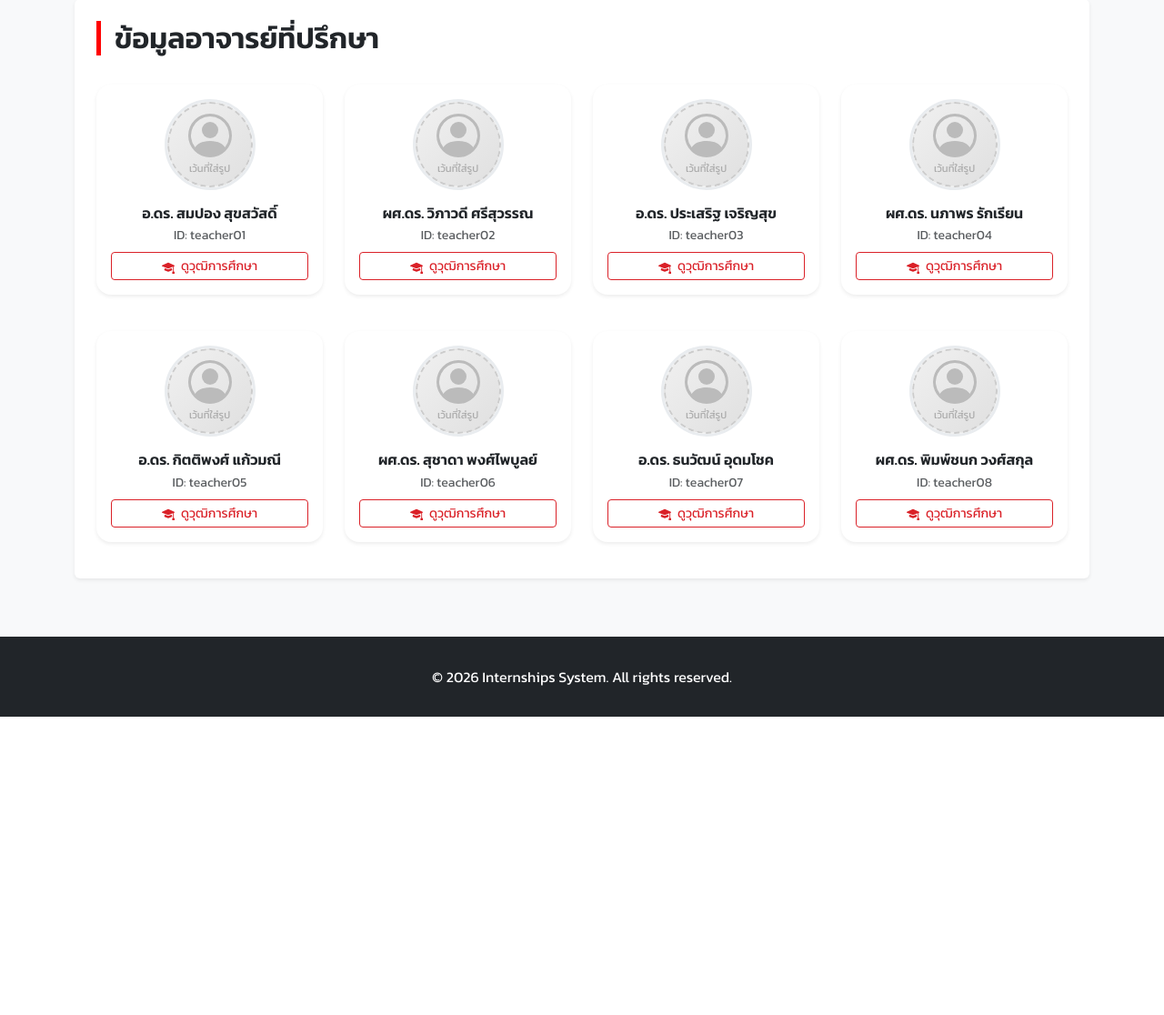
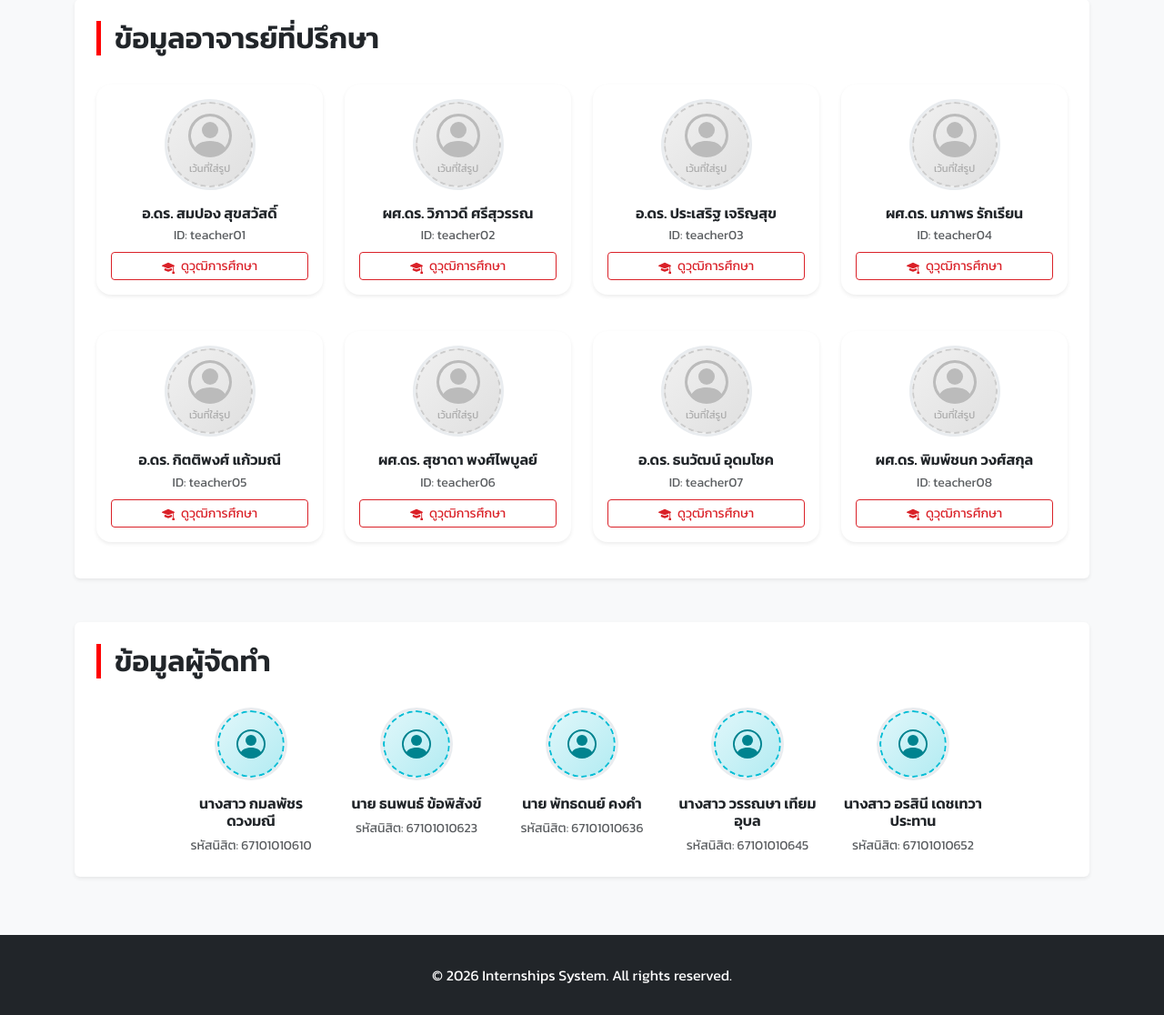
Before and after one commit to GuGuitar/clo, a PHP site: page / in a window 1280 px wide. Shown: the part 1259-2375 px from the top of the page at 91% size. Before the commit the page ends 2047 px from the top, so only its background shows below. Run offline with PHP 8.4, Linux system fonts and the light colour scheme; data comes from the database, SQL or seed files in the repository.

Commit message:
Add the Creator info

```diff
--- a/index.php
+++ b/index.php
@@ -360,6 +360,88 @@
         </div>
     </section>
 
+    <!-- ข้อมูลผู้จัดทำ -->
+    <section id="creators" class="mb-5 bg-white p-4 rounded shadow-sm">
+        <h2 class="section-title">ข้อมูลผู้จัดทำ</h2>
+        <div class="row justify-content-center g-4">
+            <!-- Creator 1 -->
+            <div class="col-6 col-md-4 col-lg-2">
+                <div class="text-center">
+                    <div class="teacher-photo-wrapper mx-auto mb-3" style="width: 80px; height: 80px;">
+                        <div class="teacher-photo-placeholder" style="background: linear-gradient(135deg, #e0f7fa, #b2ebf2); color: #00838f; border-color: #00bcd4;">
+                            <svg xmlns="http://www.w3.org/2000/svg" width="32" height="32" fill="currentColor" viewBox="0 0 16 16">
+                                <path d="M11 6a3 3 0 1 1-6 0 3 3 0 0 1 6 0z"/>
+                                <path fill-rule="evenodd" d="M0 8a8 8 0 1 1 16 0A8 8 0 0 1 0 8zm8-7a7 7 0 0 0-5.468 11.37C3.242 11.226 4.805 10 8 10s4.757 1.225 5.468 2.37A7 7 0 0 0 8 1z"/>
+                            </svg>
+                        </div>
+                    </div>
+                    <h6 class="fw-bold mb-1">นางสาว กมลพัชร ดวงมณี</h6>
+                    <small class="text-muted">รหัสนิสิต: 67101010610</small>
+                </div>
+            </div>
+            <!-- Creator 2 -->
+            <div class="col-6 col-md-4 col-lg-2">
+                <div class="text-center">
+                    <div class="teacher-photo-wrapper mx-auto mb-3" style="width: 80px; height: 80px;">
+                        <div class="teacher-photo-placeholder" style="background: linear-gradient(135deg, #e0f7fa, #b2ebf2); color: #00838f; border-color: #00bcd4;">
+                            <svg xmlns="http://www.w3.org/2000/svg" width="32" height="32" fill="currentColor" viewBox="0 0 16 16">
+                                <path d="M11 6a3 3 0 1 1-6 0 3 3 0 0 1 6 0z"/>
+                                <path fill-rule="evenodd" d="M0 8a8 8 0 1 1 16 0A8 8 0 0 1 0 8zm8-7a7 7 0 0 0-5.468 11.37C3.242 11.226 4.805 10 8 10s4.757 1.225 5.468 2.37A7 7 0 0 0 8 1z"/>
+                            </svg>
+                        </div>
+                    </div>
+                    <h6 class="fw-bold mb-1">นาย ธนพนธ์ ข้อพิสังข์</h6>
+                    <small class="text-muted">รหัสนิสิต: 67101010623</small>
+                </div>
+            </div>
+            <!-- Creator 3 -->
+            <div class="col-6 col-md-4 col-lg-2">
+                <div class="text-center">
+                    <div class="teacher-photo-wrapper mx-auto mb-3" style="width: 80px; height: 80px;">
+                        <div class="teacher-photo-placeholder" style="background: linear-gradient(135deg, #e0f7fa, #b2ebf2); color: #00838f; border-color: #00bcd4;">
+                            <svg xmlns="http://www.w3.org/2000/svg" width="32" height="32" fill="currentColor" viewBox="0 0 16 16">
+                                <path d="M11 6a3 3 0 1 1-6 0 3 3 0 0 1 6 0z"/>
+                                <path fill-rule="evenodd" d="M0 8a8 8 0 1 1 16 0A8 8 0 0 1 0 8zm8-7a7 7 0 0 0-5.468 11.37C3.242 11.226 4.805 10 8 10s4.757 1.225 5.468 2.37A7 7 0 0 0 8 1z"/>
+                            </svg>
+                        </div>
+                    </div>
+                    <h6 class="fw-bold mb-1">นาย พัทธดนย์ คงคำ</h6>
+                    <small class="text-muted">รหัสนิสิต: 67101010636</small>
+                </div>
+            </div>
+            <!-- Creator 4 -->
+            <div class="col-6 col-md-4 col-lg-2">
+                <div class="text-center">
+                    <div class="teacher-photo-wrapper mx-auto mb-3" style="width: 80px; height: 80px;">
+                        <div class="teacher-photo-placeholder" style="background: linear-gradient(135deg, #e0f7fa, #b2ebf2); color: #00838f; border-color: #00bcd4;">
+                            <svg xmlns="http://www.w3.org/2000/svg" width="32" height="32" fill="currentColor" viewBox="0 0 16 16">
+                                <path d="M11 6a3 3 0 1 1-6 0 3 3 0 0 1 6 0z"/>
+                                <path fill-rule="evenodd" d="M0 8a8 8 0 1 1 16 0A8 8 0 0 1 0 8zm8-7a7 7 0 0 0-5.468 11.37C3.242 11.226 4.805 10 8 10s4.757 1.225 5.468 2.37A7 7 0 0 0 8 1z"/>
+                            </svg>
+                        </div>
+                    </div>
+                    <h6 class="fw-bold mb-1">นางสาว วรรณษา เทียมอุบล</h6>
+                    <small class="text-muted">รหัสนิสิต: 67101010645</small>
+                </div>
+            </div>
+            <!-- Creator 5 -->
+            <div class="col-6 col-md-4 col-lg-2">
+                <div class="text-center">
+                    <div class="teacher-photo-wrapper mx-auto mb-3" style="width: 80px; height: 80px;">
+                        <div class="teacher-photo-placeholder" style="background: linear-gradient(135deg, #e0f7fa, #b2ebf2); color: #00838f; border-color: #00bcd4;">
+                            <svg xmlns="http://www.w3.org/2000/svg" width="32" height="32" fill="currentColor" viewBox="0 0 16 16">
+                                <path d="M11 6a3 3 0 1 1-6 0 3 3 0 0 1 6 0z"/>
+                                <path fill-rule="evenodd" d="M0 8a8 8 0 1 1 16 0A8 8 0 0 1 0 8zm8-7a7 7 0 0 0-5.468 11.37C3.242 11.226 4.805 10 8 10s4.757 1.225 5.468 2.37A7 7 0 0 0 8 1z"/>
+                            </svg>
+                        </div>
+                    </div>
+                    <h6 class="fw-bold mb-1">นางสาว อรสินี เดชเทวาประทาน</h6>
+                    <small class="text-muted">รหัสนิสิต: 67101010652</small>
+                </div>
+            </div>
+        </div>
+    </section>
+
 </main>
 
 <footer>
```
